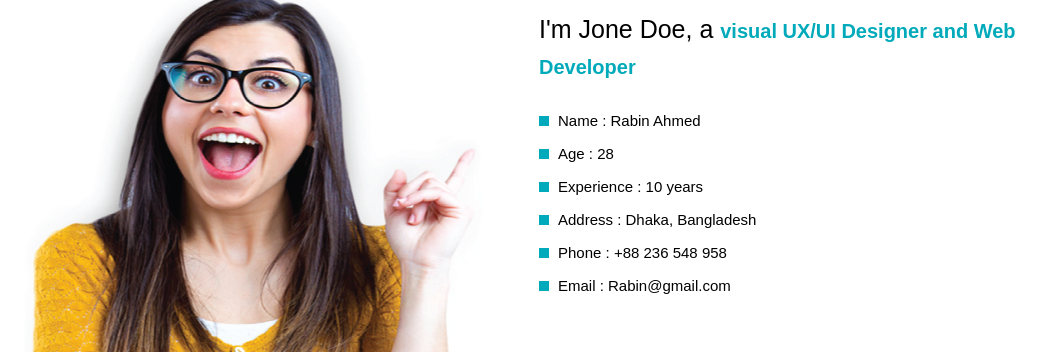
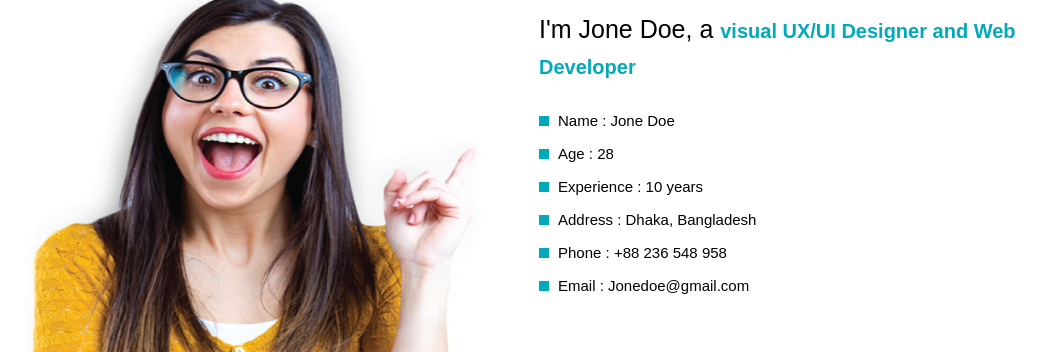
Before and after one commit to sorifahmed/freelance-rabin, a plain HTML site: page index.html in a window 1280 px wide. Shown: the part 936-1288 px from the top of the page, without its empty margins (116-1162 px from the left). Drawn offline with nearby package versions, Linux system fonts and the light colour scheme.

Commit message:
Update index.html

```diff
--- a/index.html
+++ b/index.html
@@ -133,12 +133,12 @@
 					<h3>Who am i ?</h3>
 					 <h2>I'm Jone Doe, a <span>visual UX/UI Designer and Web Developer</span></h2>
 					 <ul>
-					 	<li>Name : Rabin Ahmed</li>
+					 	<li>Name : Jone Doe</li>
 					 	<li>Age : 28</li>
 					 	<li>Experience : 10 years</li>
 					 	<li>Address : Dhaka, Bangladesh</li>
 					 	<li>Phone : +88 236 548 958</li>
-					 	<li>Email : Rabin@gmail.com</li>
+					 	<li>Email : Jonedoe@gmail.com</li>
 					 </ul>
 					 <div class="wrapper-button" id="main-button">
 					    <div id="translate"></div>
```
